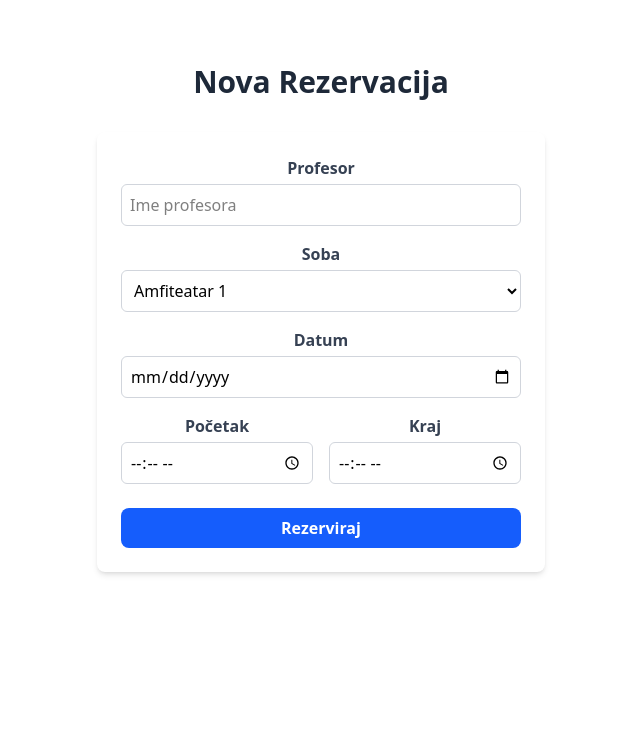
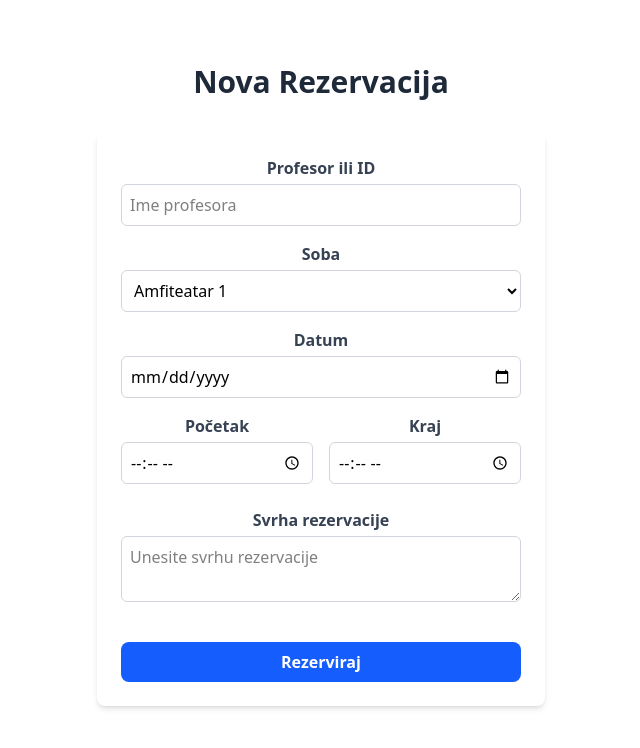
Before and after one commit to praksa-resource-scheduler/praksa-frontend, a React (Vite) app: page / in a window 1280 px wide. Shown: the top 748 px of the page, without its empty margins (319-959 px from the left). Built offline with nearby package versions, Linux system fonts and the light colour scheme.

Commit message:
added text area for rezervation description

```diff
--- a/src/pages/Reservation.jsx
+++ b/src/pages/Reservation.jsx
@@ -6,7 +6,7 @@ export default function Reservation() {
       </h2>
       <form className="bg-white shadow-md rounded-lg p-6 w-full max-w-md">
         <label className="block mb-4">
-          <span className="text-gray-700 font-semibold">Profesor</span>
+          <span className="text-gray-700 font-semibold">Profesor ili ID</span>
           <input
             type="text"
             name="professor"
@@ -64,9 +64,22 @@ export default function Reservation() {
           </label>
         </div>
 
+        <div>
+          <label className="flex-1">
+            <span className="text-gray-700 font-semibold">
+              Svrha rezervacije
+            </span>
+            <textarea
+              required
+              placeholder="Unesite svrhu rezervacije"
+              className="mt-1 block w-full rounded-md border border-gray-300 p-2 focus:border-blue-500 focus:ring focus:ring-blue-200"
+            ></textarea>
+          </label>
+        </div>
+
         <button
           type="submit"
-          className="w-full bg-blue-600 text-white py-2 rounded-lg font-semibold hover:bg-blue-700 transition"
+          className="w-full mt-10 bg-blue-600 text-white py-2 rounded-lg font-semibold hover:bg-blue-700 transition"
         >
           Rezerviraj
         </button>
```
